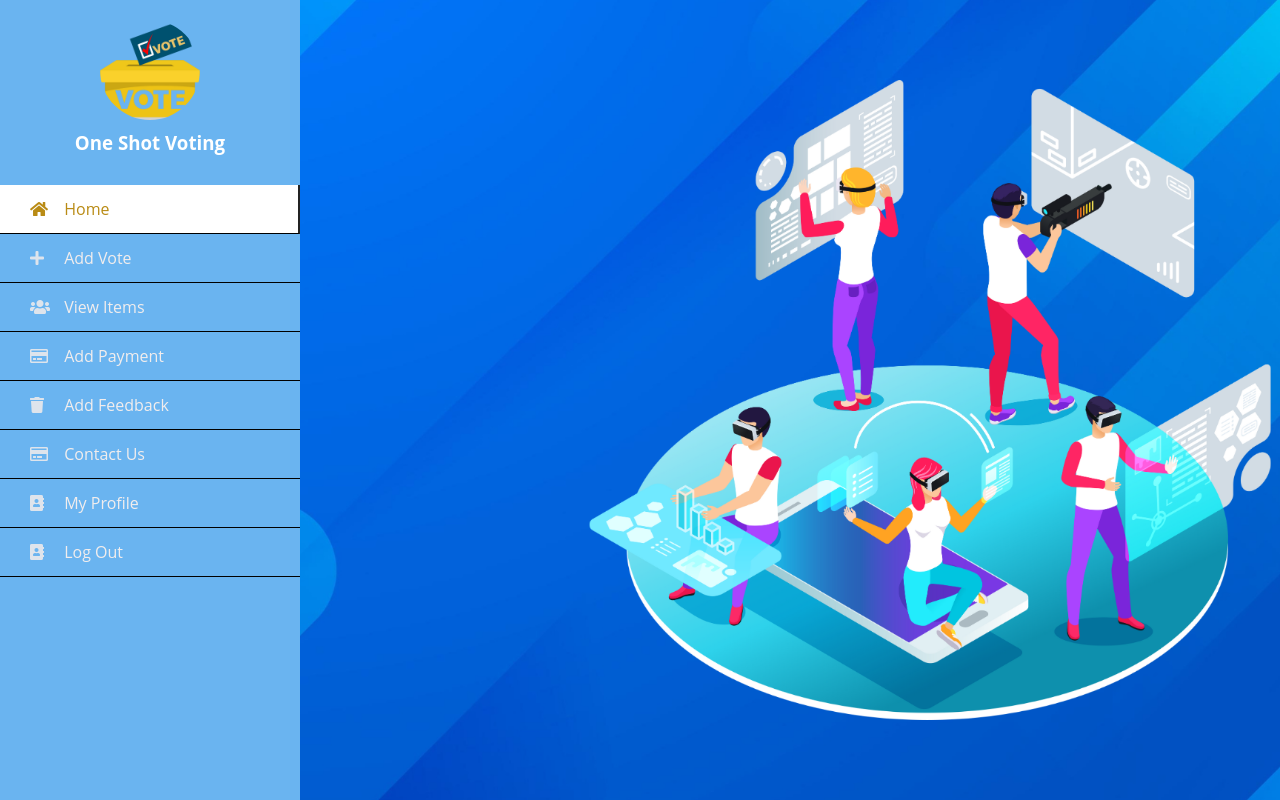
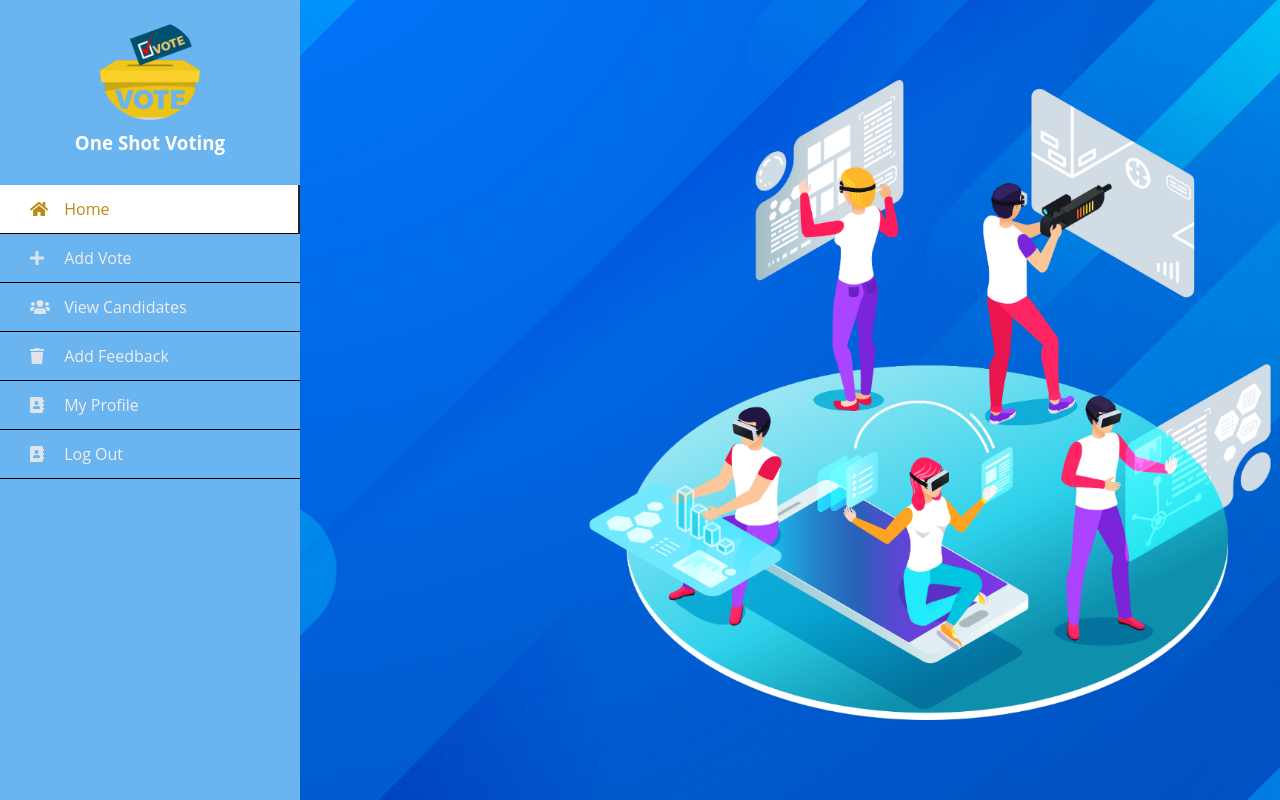
Before and after one commit to HasinduNiran/Vting_System, a PHP site: page /dashboard.php in a window 1280 px wide. Run offline with PHP 8.4, Linux system fonts and the light colour scheme; the visitor is signed in with stand-in values (Sample User, id 1); some libraries are stand-ins or nearby versions.

Commit message:
User part except voting done

```diff
--- a/battle/viewbattle.php
+++ b/battle/viewbattle.php
@@ -70,7 +70,7 @@
     </style>
 </head>
 <body>
-    <a href="../dashboard.php">Home</a>
+    <a href="../adminDashboard.php">Home</a>
     <h1>Battle Details</h1>
 
     <table>
--- a/contact_us/contactUs.php
+++ b/contact_us/contactUs.php
@@ -1,7 +1,7 @@
 <!DOCTYPE html>
 <html>
 <head>
-    <title>Contact Us</title>
+    <title>Feedback</title>
     <<style>
         * {
     margin: 0;
@@ -81,7 +81,7 @@ button[type="submit"]:hover {
     </style>
 </head>
 <body>
-    <h1>Contact Us</h1>
+    <h1>Feedback</h1>
 
     <div class="contact-form">
         <form action="contactUs.php" method="post">
--- a/contact_us/viewc.php
+++ b/contact_us/viewc.php
@@ -1,7 +1,7 @@
 <!DOCTYPE html>
 <html>
 <head>
-    <title>Contact Details</title>
+    <title>Feedback Details</title>
     <style>
         /* Reset default browser styles */
         * {
@@ -75,7 +75,7 @@
 </head>
 <body>
     <a href="../dashboard.php">Home</a>
-    <h1>Contact Details</h1>
+    <h1>Feedback Details</h1>
 
     <table>
         <tr>
--- a/dashboard.php
+++ b/dashboard.php
@@ -43,30 +43,16 @@ if (!isset($_SESSION["user_id"])) {
                 </li>
 
                 <li>
-                    <a href="add_item/items.php">
+                    <a href="Candidate/vote.php">
                         <span class="icon"><i class="fas fa-users"></i></span>
-                        <span class="item">View Items</span>
-                    </a>
-                </li>
-
-                <li>
-                    <a href="payment/addcard.php">
-                        <span class="icon"><i class="far fa-credit-card"></i></span>
-                        <span class="item">Add Payment</span>
-                    </a>
-                </li>
-
-                <li>
-                    <a href="feedback/add.php">
-                        <span class="icon"><i class="fas fa-trash"></i></span>
-                        <span class="item">Add Feedback</span>
+                        <span class="item">View Candidates</span>
                     </a>
                 </li>
 
                 <li>
                     <a href="Contact_us/contactUs.php">
-                        <span class="icon"><i class="far fa-credit-card"></i></span>
-                        <span class="item">Contact Us</span>
+                        <span class="icon"><i class="fas fa-trash"></i></span>
+                        <span class="item">Add Feedback</span>
                     </a>
                 </li>
 
```
Also changed, not shown: adminDashboard.php (+1 -6 lines), battle/addBattle.php (+32 -10 lines), battle/updateBattle.php (+25 -2 lines).
